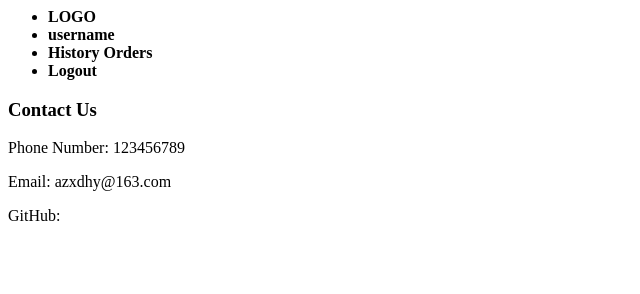
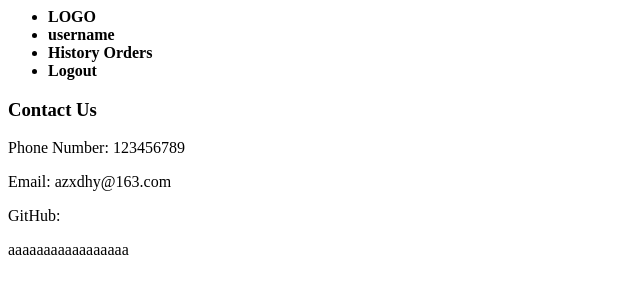
Before and after one commit to Hying520/Display, a plain HTML site: page index.html in a window 1280 px wide. Shown: the whole page, without its empty margins (0-640 px from the left). Drawn offline with Linux system fonts and the light colour scheme.

Commit message:
test
test

```diff
--- a/index.html
+++ b/index.html
@@ -20,6 +20,6 @@
 	<p>Phone Number: 123456789</p>
 	<p>Email: azxdhy@163.com</p>
 	<p>GitHub: </p>
-</footer>
+</footer><p>aaaaaaaaaaaaaaaaa</p>
 </body>
 </html>
```
